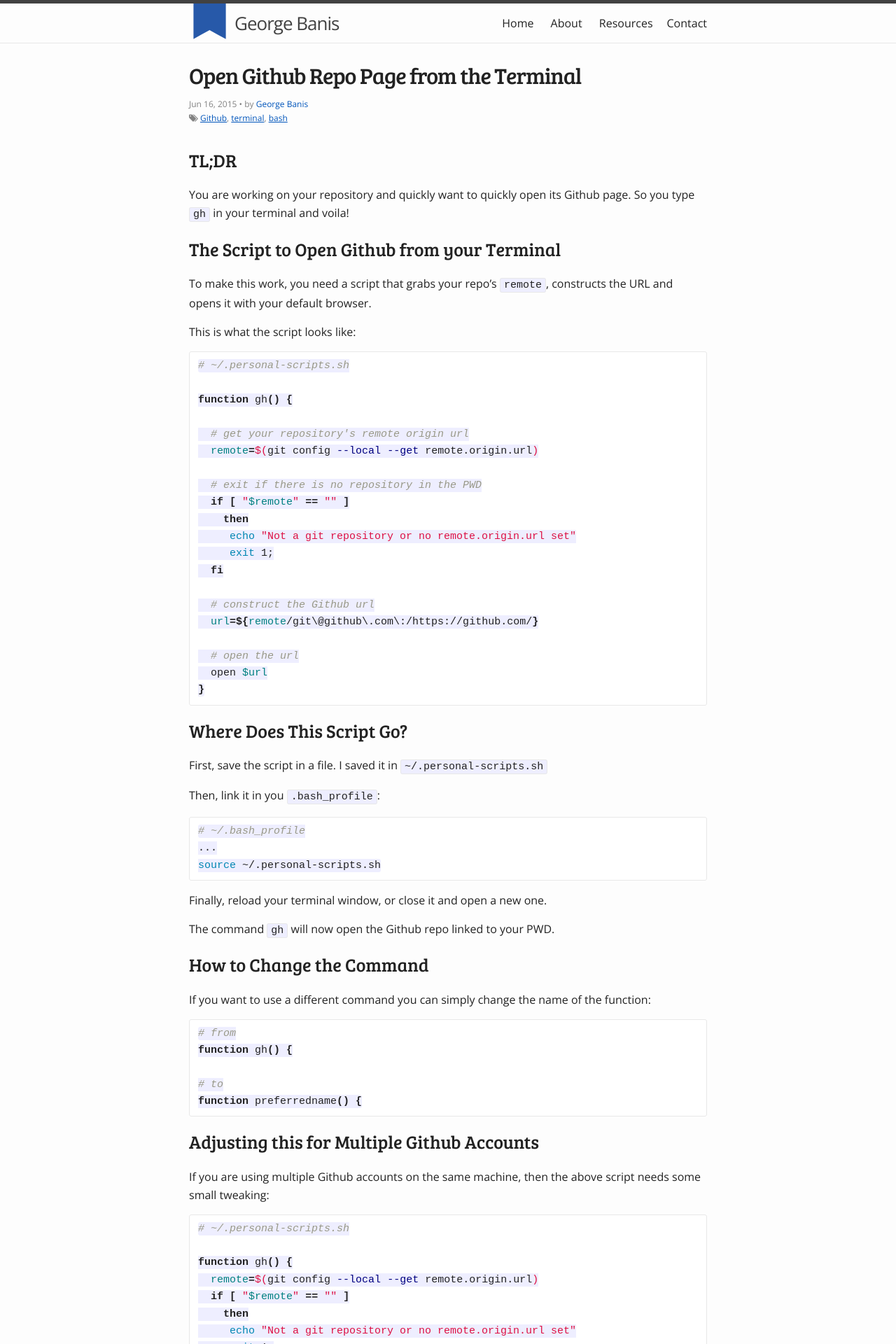
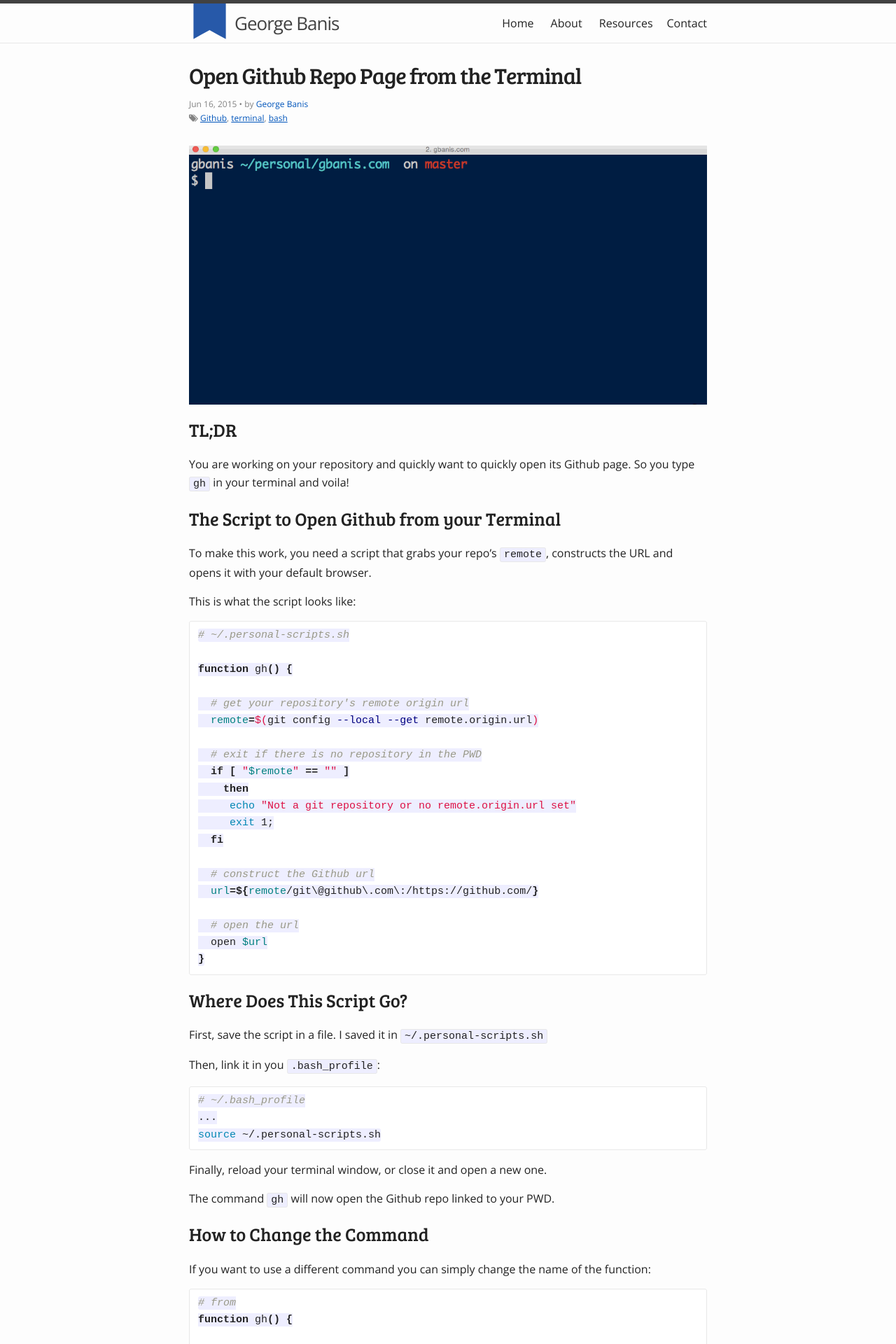
Before and after one commit to gbanis/gbanis.github.io, a Jekyll site: the page built from _posts/2015-06-16-open-github-repo-page-terminal.md, in a window 1280 px wide. Shown: the top 1920 px of the page at 70% size. Built offline with Jekyll 4.4.1, drawn with Linux system fonts in a browser that asks for light colours; nearby versions of some CDN libraries; Markdown is read by kramdown in place of the engine named in the settings.

Commit message:
Added gifs

```diff
--- a/_posts/2015-06-16-open-github-repo-page-terminal.md
+++ b/_posts/2015-06-16-open-github-repo-page-terminal.md
@@ -9,6 +9,8 @@
   - bash
 author:       George Banis
 ---
+
+![Open Github repository page from the terminal (gif)](/assets/open-github-from-terminal.gif)
 
 ## TL;DR
 
```
Also changed, not shown: _posts/2015-06-13-software-engineering-workflow-git-and-trello.md (+1 -0 lines), assets/open-github-from-terminal.gif (added), assets/software-engineering-workflow.gif (added).
